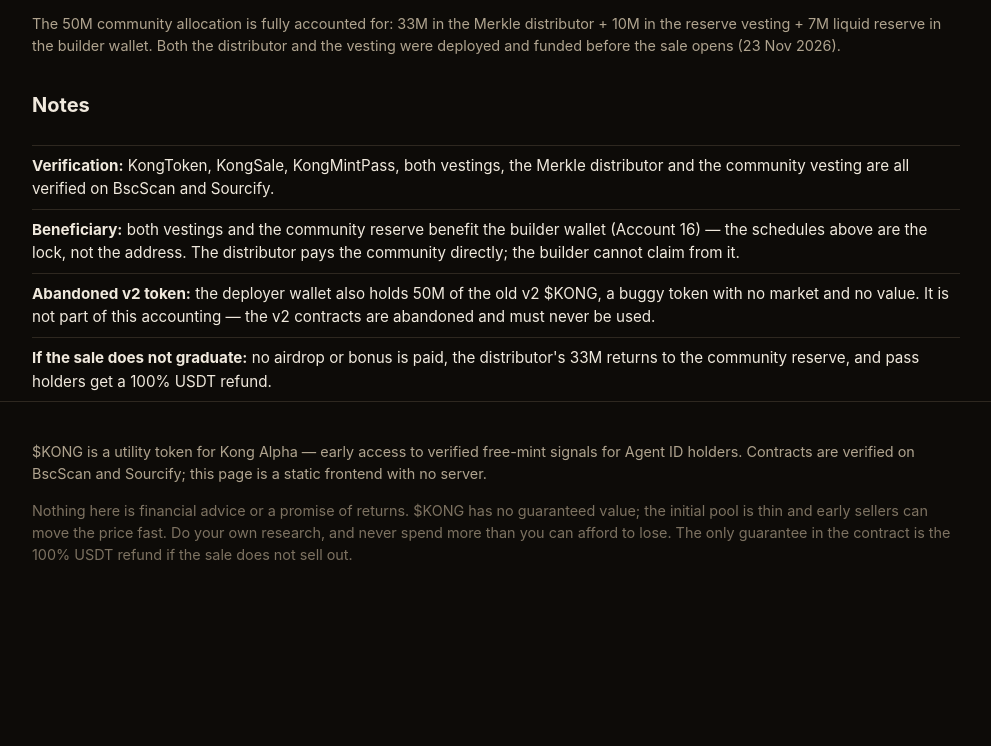
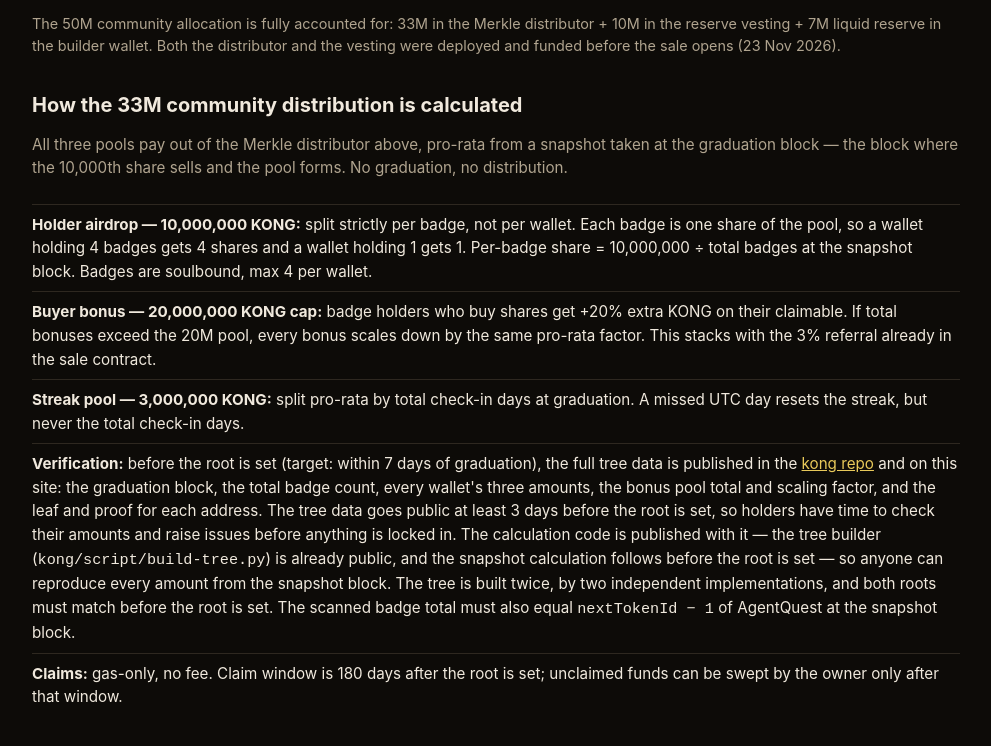
Before and after one commit to zainumq/kong, a plain HTML site: page docs/allocation.html in a window 1280 px wide. Shown: the part 861-1607 px from the top of the page, without its empty margins (144-1135 px from the left). Before the commit the page ends 1474 px from the top, so only its background shows below. Drawn offline with nearby package versions, Linux system fonts and the light colour scheme.

Commit message:
Publish 33M distribution rules + 3-day review window on allocation page

```diff
--- a/docs/allocation.html
+++ b/docs/allocation.html
@@ -117,6 +117,49 @@
       </p>
     </section>
 
+    <section aria-label="Distribution rules">
+      <h2>How the 33M community distribution is calculated</h2>
+      <p class="section-note">
+        All three pools pay out of the Merkle distributor above, pro-rata from
+        a snapshot taken at the graduation block — the block where the
+        10,000th share sells and the pool forms. No graduation, no
+        distribution.
+      </p>
+      <ul class="facts">
+        <li><strong>Holder airdrop — 10,000,000 KONG:</strong> split strictly
+        per badge, not per wallet. Each badge is one share of the pool, so a
+        wallet holding 4 badges gets 4 shares and a wallet holding 1 gets 1.
+        Per-badge share = 10,000,000 ÷ total badges at the snapshot block.
+        Badges are soulbound, max 4 per wallet.</li>
+        <li><strong>Buyer bonus — 20,000,000 KONG cap:</strong> badge holders
+        who buy shares get +20% extra KONG on their claimable. If total
+        bonuses exceed the 20M pool, every bonus scales down by the same
+        pro-rata factor. This stacks with the 3% referral already in the sale
+        contract.</li>
+        <li><strong>Streak pool — 3,000,000 KONG:</strong> split pro-rata by
+        total check-in days at graduation. A missed UTC day resets the streak,
+        but never the total check-in days.</li>
+        <li><strong>Verification:</strong> before the root is set (target:
+        within 7 days of graduation), the full tree data is published in the
+        <a href="https://github.com/zainumq/kong">kong repo</a> and on this
+        site: the graduation block, the total badge count, every wallet's
+        three amounts, the bonus pool total and scaling factor, and the leaf
+        and proof for each address. The tree data goes public at least 3 days
+        before the root is set, so holders have time to check their amounts
+        and raise issues before anything is locked in. The calculation code is published with it
+        — the tree builder (<code>kong/script/build-tree.py</code>) is already
+        public, and the snapshot calculation follows before the root is set —
+        so anyone can reproduce every amount from the snapshot block. The
+        tree is built twice, by two independent implementations, and both
+        roots must match before the root is set. The scanned badge total must
+        also equal <code>nextTokenId − 1</code> of AgentQuest at the snapshot
+        block.</li>
+        <li><strong>Claims:</strong> gas-only, no fee. Claim window is 180
+        days after the root is set; unclaimed funds can be swept by the owner
+        only after that window.</li>
+      </ul>
+    </section>
+
     <section aria-label="Notes">
       <h2>Notes</h2>
       <ul class="facts">
```
